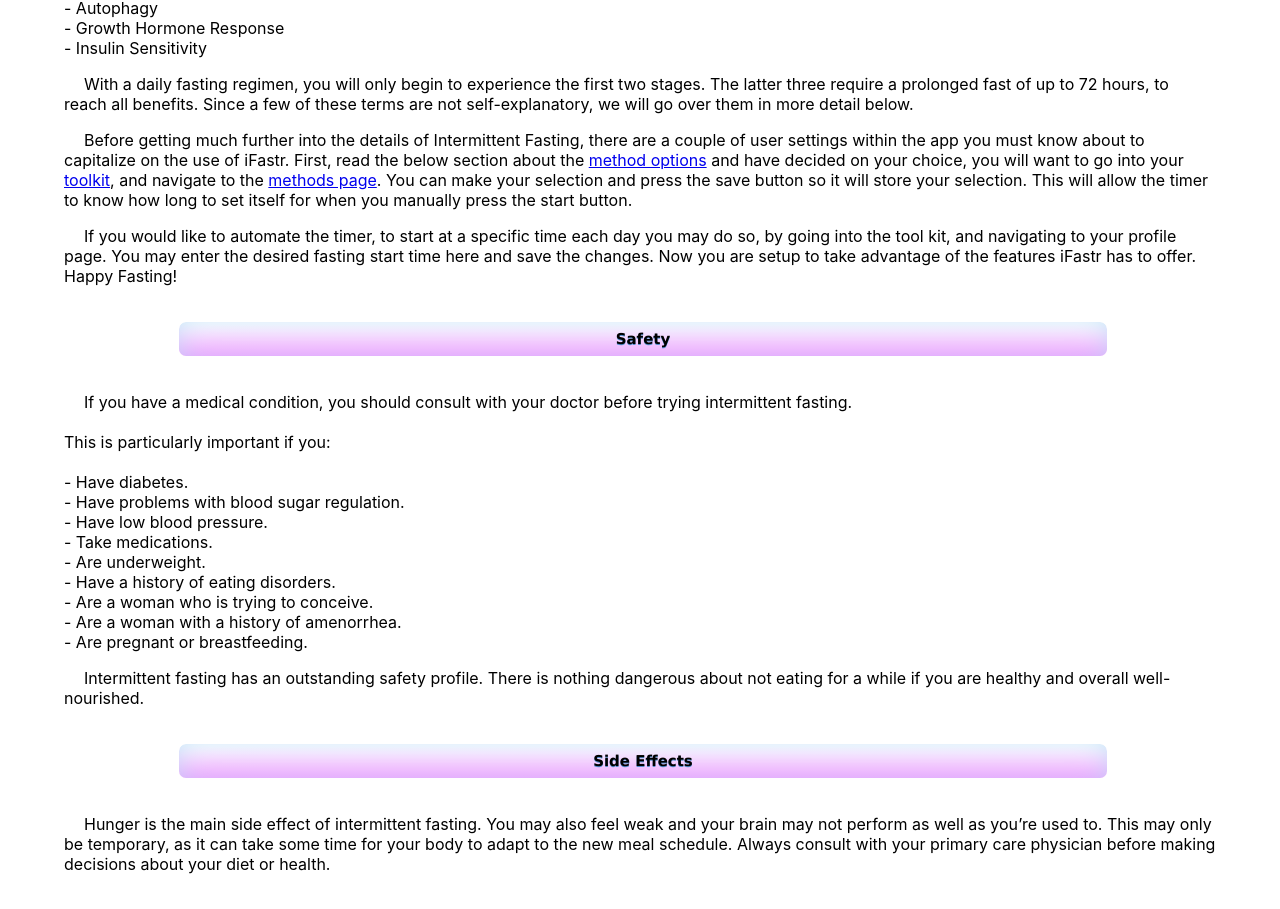
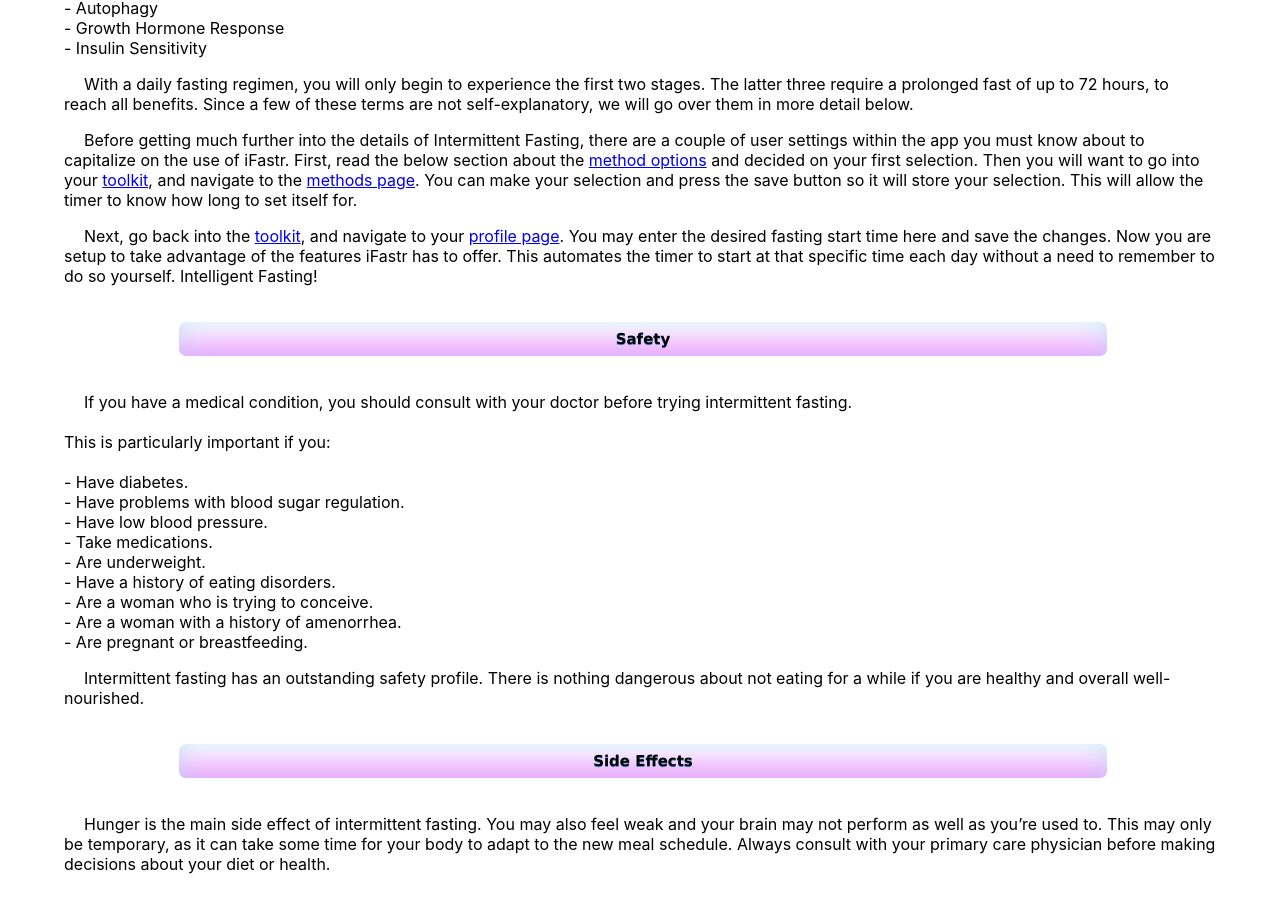
Before and after one commit to i-MCcarri/iFastr, a React (Create React App) app: page /home in a window 1280 px wide. Shown: the part 920-1829 px from the top of the page. Built offline with nearby package versions, Linux system fonts and the light colour scheme; no server answers.

Commit message:
updated readme

```diff
--- a/src/components/Info.js
+++ b/src/components/Info.js
@@ -55,10 +55,10 @@ export default class Info extends React.Component {
                 With a daily fasting regimen, you will only begin to experience the first two stages. The latter three require a prolonged fast of up to 72 hours, to reach all benefits. Since a few of these terms are not self-explanatory, we will go over them in more detail below.
             </p>
             <p>
-                Before getting much further into the details of Intermittent Fasting, there are a couple of user settings within the app you must know about to capitalize on the use of iFastr. First, read the below section about the <a href='#methods'>method options</a> and have decided on your choice, you will want to go into your <a href='./tools'>toolkit</a>, and navigate to the <a href='./tools/methods'>methods page</a>. You can make your selection and press the save button so it will store your selection. This will allow the timer to know how long to set itself for when you manually press the start button.
+                Before getting much further into the details of Intermittent Fasting, there are a couple of user settings within the app you must know about to capitalize on the use of iFastr. First, read the below section about the <a href='#methods'>method options</a> and decided on your first selection. Then you will want to go into your <a href='https://i-fastr.vercel.app/tools'>toolkit</a>, and navigate to the <a href='https://i-fastr.vercel.app/tools/methods'>methods page</a>. You can make your selection and press the save button so it will store your selection. This will allow the timer to know how long to set itself for.
             </p>
             <p>
-                If you would like to automate the timer, to start at a specific time each day you may do so, by going into the tool kit, and navigating to your profile page. You may enter the desired fasting start time here and save the changes. Now you are setup to take advantage of the features iFastr has to offer. Happy Fasting!
+                Next, go back into the <a href='https://i-fastr.vercel.app/tools'>toolkit</a>, and navigate to your <a href='https://i-fastr.vercel.app/tools/profile'>profile page</a>. You may enter the desired fasting start time here and save the changes. Now you are setup to take advantage of the features iFastr has to offer. This automates the timer to start at that specific time each day without a need to remember to do so yourself.  Intelligent Fasting!
             </p>
             <h4 id='safe'>Safety</h4>
             <p>
--- a/src/components/tools/Accountable.js
+++ b/src/components/tools/Accountable.js
@@ -42,8 +42,8 @@ export default class Accountable extends React.Component {
             })
             .then(response => response.json())
             .then(data => {
-                const fasting_tracker = Object.keys(data)
-                        .map(key => data[key].item);
+                // const fasting_tracker = Object.keys(data)
+                //         .map(key => data[key].item);
 
                 this.setState({
                     //fasting_tracker table
--- a/src/components/tools/Methods.js
+++ b/src/components/tools/Methods.js
@@ -33,7 +33,6 @@ export default class Methods extends React.Component {
                 "Content-Type": "application/json"
             }
         };
-
         // Simple GET request using fetch
         fetch(url, options)
             .then( response => {
@@ -44,8 +43,8 @@ export default class Methods extends React.Component {
             })
             .then(response => response.json())
             .then(data => {
-                const fasting_methods = Object.keys(data)
-                        .map(key => data[key].item);
+                // const fasting_methods = Object.keys(data)
+                //         .map(key => data[key].item);
 
                 this.setState({
                     //fasting_methods
@@ -62,12 +61,10 @@ export default class Methods extends React.Component {
 
     test = (e) => {
         this.setState({currentlySelectedID: e.target.id})
-        console.log(e.target.id);
     }
 
     saveMethod = (e) => {
         e.preventDefault();
-        console.log('patching method id...')
 
         const url = `${config.API_ENDPOINT}/users/method/1`;
         const options = {
@@ -87,10 +84,8 @@ export default class Methods extends React.Component {
     }
 
     render() {
-
-        //console.log(this.state.currentlySelectedID)
         const fasting_list = this.state.fasting_methods.map(method =>
-            <li key={method}>
+            <li key={method.method_id}>
                 <div className='itemBorder'>
                     <div className="methods__item">
                         <label
@@ -109,7 +104,6 @@ export default class Methods extends React.Component {
                     </div>
                 </div>
             </li>)
-        console.log(this.state.fasting_methods);
         const error = this.state.error
           ? <div className="error">{this.state.error}</div>
           : "";
--- a/src/components/tools/Profile.js
+++ b/src/components/tools/Profile.js
@@ -50,7 +50,6 @@ export default class Profile extends React.Component {
             })
             .then(response => response.json())
             .then(data => {
-                //console.log(data)
                 this.setState({
                     //users table
                     user: data,
@@ -77,9 +76,6 @@ export default class Profile extends React.Component {
                 fasting_start: event.target.start.value,
             })
             //set fasting_start to context
-            console.log(event.target.start.value)
-            console.log('saving fasting start time...')
-
             const url = `${config.API_ENDPOINT}/users/fasting_start/1`;
             const options = {
                 method: 'PATCH',
--- a/src/components/tools/Review.js
+++ b/src/components/tools/Review.js
@@ -41,8 +41,8 @@ export default class Review extends React.Component {
             })
             .then(response => response.json())
             .then(data => {
-                const fasting_review = Object.keys(data)
-                        .map(key => data[key].item);
+                // const fasting_review = Object.keys(data)
+                //         .map(key => data[key].item);
 
                 this.setState({
                 //fasting_tracker table
--- a/src/config.js
+++ b/src/config.js
@@ -1,5 +1,3 @@
 module.exports = {
-    API_ENDPOINT: 'http://localhost:8001',
+    API_ENDPOINT: process.env.REACT_APP_API_ENDPOINT,
   };
-
-  //https://stark-sierra-08099.herokuapp.com
```
Also changed, not shown: src/components/Timer.js (+6 -7 lines), 9 other files (tests, documents, lock files or other folders).
